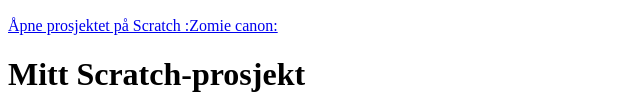
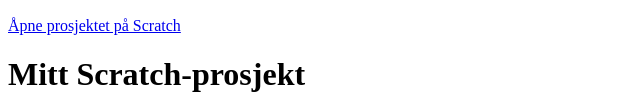
Before and after one commit to leanderturbo/Leanderturbo, a plain HTML site: page index.html in a window 1280 px wide. Shown: the part 519-626 px from the top of the page, without its empty margins (0-640 px from the left). Drawn offline with Linux system fonts and the light colour scheme.

Commit message:
Update index.html

```diff
--- a/index.html
+++ b/index.html
@@ -17,7 +17,7 @@
   </iframe>
 
   <p><a href="https://scratch.mit.edu/projects/1238899878/" target="_blank">
-    Åpne prosjektet på Scratch :Zomie canon:
+    Åpne prosjektet på Scratch
   </a></p>
 </body>
 </html>
```
